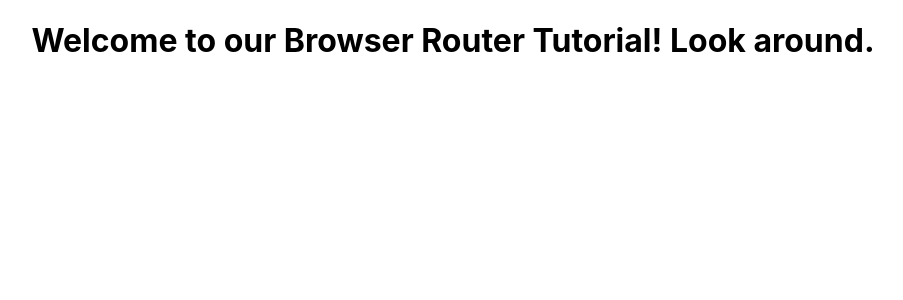
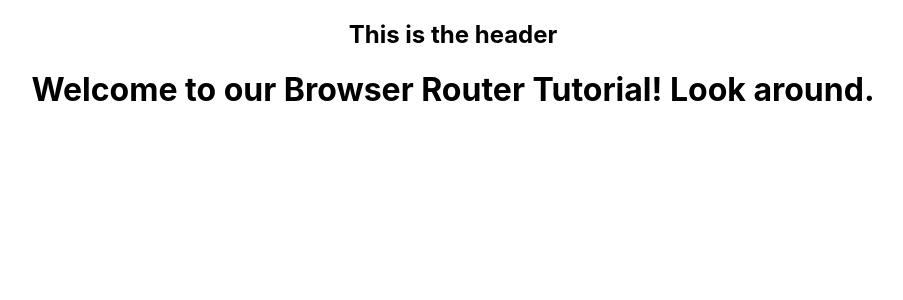
Before and after one commit to sfazli96/React-browserRouterTutorial, a React (Create React App) app: page / in a window 1280 px wide. Shown: the top 300 px of the page, without its empty margins (187-1090 px from the left). Built offline with nearby package versions, Linux system fonts and the light colour scheme.

Commit message:
Added header title

```diff
--- a/src/App.js
+++ b/src/App.js
@@ -1,9 +1,11 @@
 import React from 'react';
 import './App.css';
+import Header from "./Header";
 
 function App() {
   return (
     <div className="App">
+      <Header> </Header>
       <h1>Welcome to our Browser Router Tutorial! Look around.</h1>
     </div>
   );
--- /dev/null
+++ b/src/Header.js
@@ -0,0 +1,13 @@
+import React, { Component } from 'react'
+
+class Header extends Component {
+    render() {
+        return (
+            <div>
+                <h2>This is the header</h2>
+            </div>
+        )
+    }
+}
+
+export default Header;
```
Also changed, not shown: src/Directory.js (added, +13 -0 lines), src/Home.js (added, +13 -0 lines).
